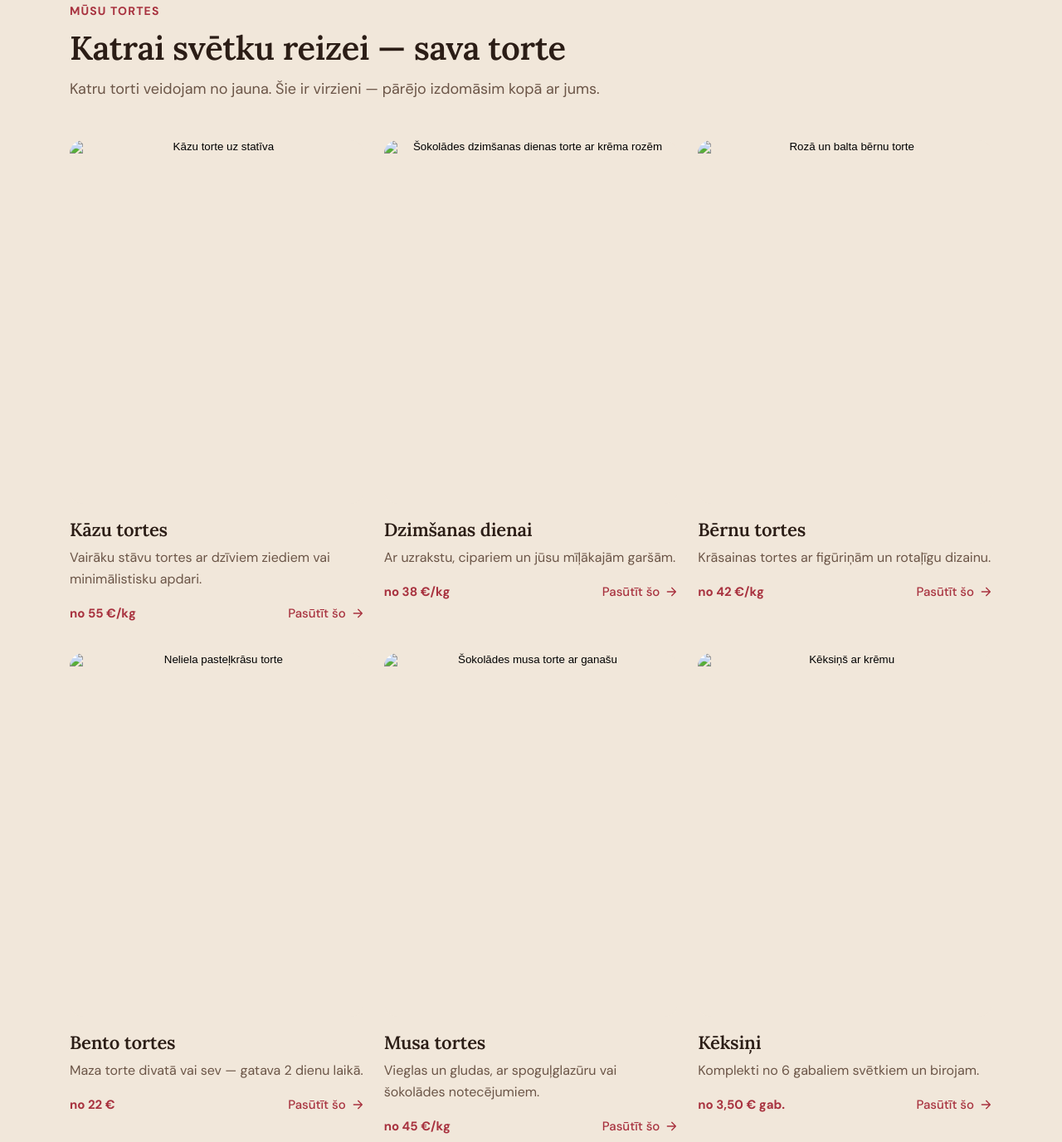
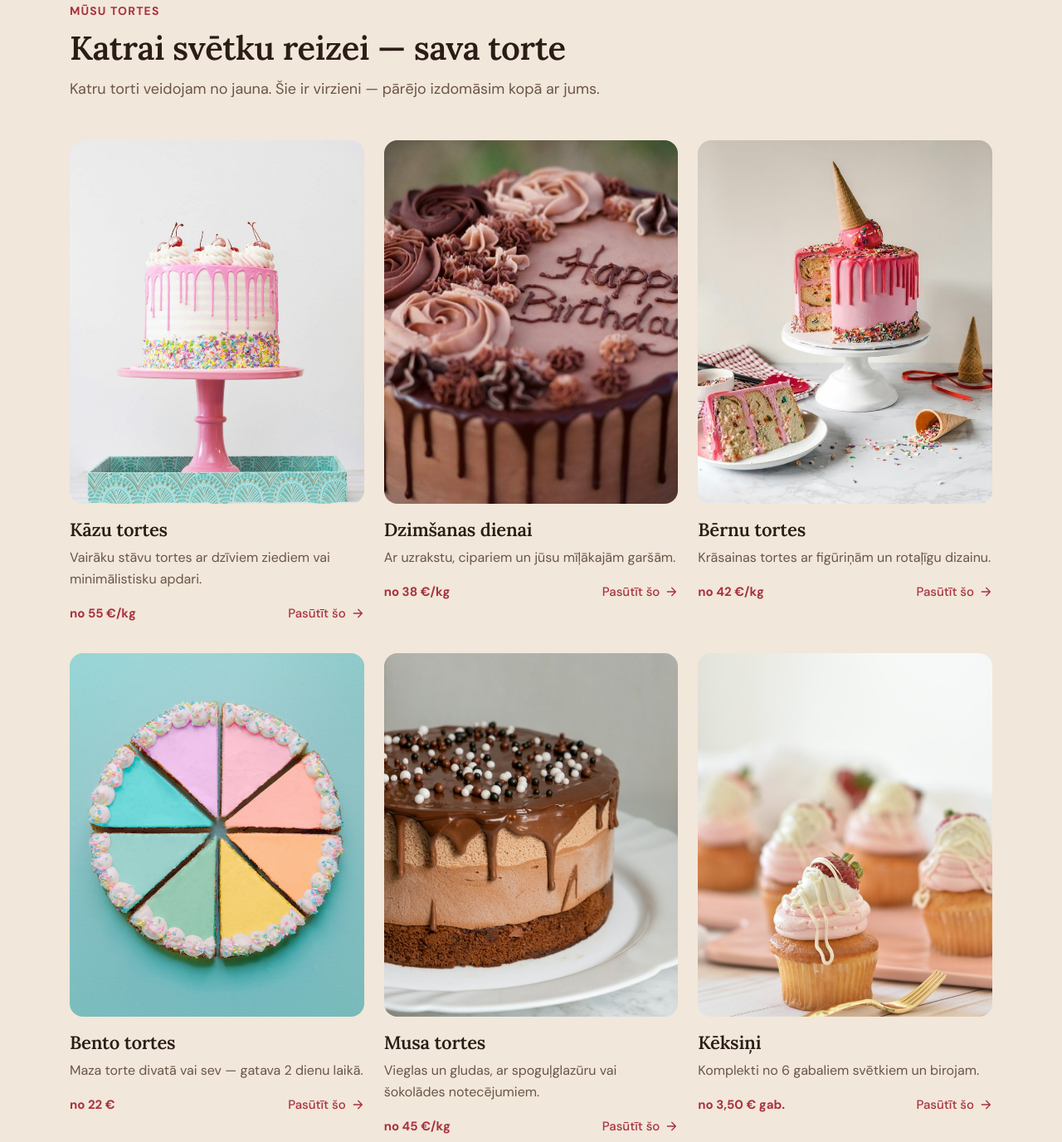
Before and after one commit to G-studio-Z/kudarbnica, a plain HTML site: page index.html in a window 1280 px wide. Shown: the part 1084-2460 px from the top of the page at 83% size. Drawn offline with Linux system fonts and the light colour scheme.

Commit message:
Add files via upload

```diff
--- a/index.html
+++ b/index.html
@@ -299,7 +299,7 @@ input[type=range]{flex:1;min-height:0;height:32px;padding:0;border:0;background:
         </ul>
       </div>
       <div class="hero-img">
-        <img src="images/hero.jpg" alt="Trīsstāvu balta torte ar ķiršiem" data-i18n-alt="heroAlt" width="600" height="750" fetchpriority="high">
+        <img src="hero.jpg" alt="Trīsstāvu balta torte ar ķiršiem" data-i18n-alt="heroAlt" width="600" height="750" fetchpriority="high">
         <div class="badge">
           <strong data-i18n="badgeTitle">Atbilde 1 dienā</strong>
           <span data-i18n="badgeText">Dizains, pildījums un cena pēc jūsu pieteikuma</span>
@@ -317,7 +317,7 @@ input[type=range]{flex:1;min-height:0;height:32px;padding:0;border:0;background:
       </div>
       <div class="grid">
         <article class="card reveal" data-type="kazu">
-          <button class="zoom" type="button" aria-label="Kāzu tortes" data-i18n-aria="c1"><img src="images/kazu.jpg" alt="Kāzu torte uz statīva" data-i18n-alt="c1alt" loading="lazy" width="350" height="438"></button>
+          <button class="zoom" type="button" aria-label="Kāzu tortes" data-i18n-aria="c1"><img src="kazu.jpg" alt="Kāzu torte uz statīva" data-i18n-alt="c1alt" loading="lazy" width="350" height="438"></button>
           <h3 data-i18n="c1">Kāzu tortes</h3>
           <p data-i18n="c1d">Vairāku stāvu tortes ar dzīviem ziediem vai minimālistisku apdari.</p>
           <div class="card-foot">
@@ -326,7 +326,7 @@ input[type=range]{flex:1;min-height:0;height:32px;padding:0;border:0;background:
           </div>
         </article>
         <article class="card reveal" data-type="dzimsanas">
-          <button class="zoom" type="button" aria-label="Dzimšanas dienai" data-i18n-aria="c2"><img src="images/dzimsanas.jpg" alt="Šokolādes dzimšanas dienas torte ar krēma rozēm" data-i18n-alt="c2alt" loading="lazy" width="350" height="438"></button>
+          <button class="zoom" type="button" aria-label="Dzimšanas dienai" data-i18n-aria="c2"><img src="dzimsanas.jpg" alt="Šokolādes dzimšanas dienas torte ar krēma rozēm" data-i18n-alt="c2alt" loading="lazy" width="350" height="438"></button>
           <h3 data-i18n="c2">Dzimšanas dienai</h3>
           <p data-i18n="c2d">Ar uzrakstu, cipariem un jūsu mīļākajām garšām.</p>
           <div class="card-foot">
@@ -335,7 +335,7 @@ input[type=range]{flex:1;min-height:0;height:32px;padding:0;border:0;background:
           </div>
         </article>
         <article class="card reveal" data-type="bernu">
-          <button class="zoom" type="button" aria-label="Bērnu tortes" data-i18n-aria="c3"><img src="images/bernu.jpg" alt="Rozā un balta bērnu torte" data-i18n-alt="c3alt" loading="lazy" width="350" height="438"></button>
+          <button class="zoom" type="button" aria-label="Bērnu tortes" data-i18n-aria="c3"><img src="bernu.jpg" alt="Rozā un balta bērnu torte" data-i18n-alt="c3alt" loading="lazy" width="350" height="438"></button>
           <h3 data-i18n="c3">Bērnu tortes</h3>
           <p data-i18n="c3d">Krāsainas tortes ar figūriņām un rotaļīgu dizainu.</p>
           <div class="card-foot">
@@ -344,7 +344,7 @@ input[type=range]{flex:1;min-height:0;height:32px;padding:0;border:0;background:
           </div>
         </article>
         <article class="card reveal" data-type="bento">
-          <button class="zoom" type="button" aria-label="Bento tortes" data-i18n-aria="c4"><img src="images/bento.jpg" alt="Neliela pasteļkrāsu torte" data-i18n-alt="c4alt" loading="lazy" width="350" height="438"></button>
+          <button class="zoom" type="button" aria-label="Bento tortes" data-i18n-aria="c4"><img src="bento.jpg" alt="Neliela pasteļkrāsu torte" data-i18n-alt="c4alt" loading="lazy" width="350" height="438"></button>
           <h3 data-i18n="c4">Bento tortes</h3>
           <p data-i18n="c4d">Maza torte divatā vai sev — gatava 2 dienu laikā.</p>
           <div class="card-foot">
@@ -353,7 +353,7 @@ input[type=range]{flex:1;min-height:0;height:32px;padding:0;border:0;background:
           </div>
         </article>
         <article class="card reveal" data-type="musa">
-          <button class="zoom" type="button" aria-label="Musa tortes" data-i18n-aria="c5"><img src="images/musa.jpg" alt="Šokolādes musa torte ar ganašu" data-i18n-alt="c5alt" loading="lazy" width="350" height="438"></button>
+          <button class="zoom" type="button" aria-label="Musa tortes" data-i18n-aria="c5"><img src="musa.jpg" alt="Šokolādes musa torte ar ganašu" data-i18n-alt="c5alt" loading="lazy" width="350" height="438"></button>
           <h3 data-i18n="c5">Musa tortes</h3>
           <p data-i18n="c5d">Vieglas un gludas, ar spoguļglazūru vai šokolādes notecējumiem.</p>
           <div class="card-foot">
@@ -362,7 +362,7 @@ input[type=range]{flex:1;min-height:0;height:32px;padding:0;border:0;background:
           </div>
         </article>
         <article class="card reveal" data-type="keksini">
-          <button class="zoom" type="button" aria-label="Kēksiņi" data-i18n-aria="c6"><img src="images/keksini.jpg" alt="Kēksiņš ar krēmu" data-i18n-alt="c6alt" loading="lazy" width="350" height="438"></button>
+          <button class="zoom" type="button" aria-label="Kēksiņi" data-i18n-aria="c6"><img src="keksini.jpg" alt="Kēksiņš ar krēmu" data-i18n-alt="c6alt" loading="lazy" width="350" height="438"></button>
           <h3 data-i18n="c6">Kēksiņi</h3>
           <p data-i18n="c6d">Komplekti no 6 gabaliem svētkiem un birojam.</p>
           <div class="card-foot">
@@ -462,7 +462,7 @@ input[type=range]{flex:1;min-height:0;height:32px;padding:0;border:0;background:
           <h2 data-i18n="formTitle">Pastāstiet par savu torti</h2>
           <p class="lead" data-i18n="formLead">Atbildēsim vienas darba dienas laikā. Pieteikums jūs ne pie kā nesaista.</p>
         </div>
-        <img src="images/pieteikums.jpg" alt="" loading="lazy" width="400" height="400">
+        <img src="pieteikums.jpg" alt="" loading="lazy" width="400" height="400">
       </div>
 
       <form class="form reveal" id="orderForm" novalidate>
@@ -570,7 +570,7 @@ input[type=range]{flex:1;min-height:0;height:32px;padding:0;border:0;background:
 
   <section class="section alt" id="pildijumi">
     <div class="wrap fill reveal">
-      <img src="images/pildijumi.jpg" alt="Torte griezumā ar slāņiem" data-i18n-alt="fillAlt" loading="lazy" width="450" height="560">
+      <img src="pildijumi.jpg" alt="Torte griezumā ar slāņiem" data-i18n-alt="fillAlt" loading="lazy" width="450" height="560">
       <div>
         <div class="head" style="margin-bottom:32px">
           <p class="eyebrow" data-i18n="fillEyebrow">Pildījumi</p>
```
